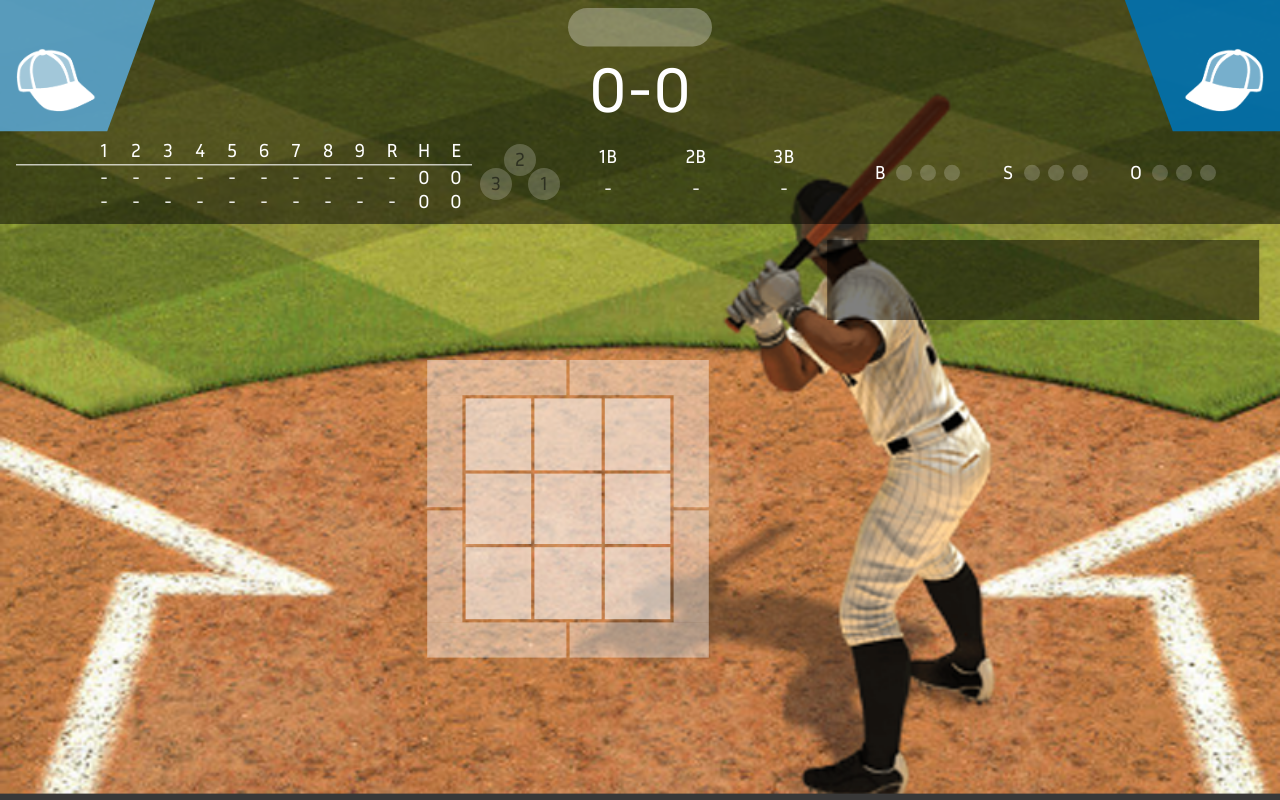
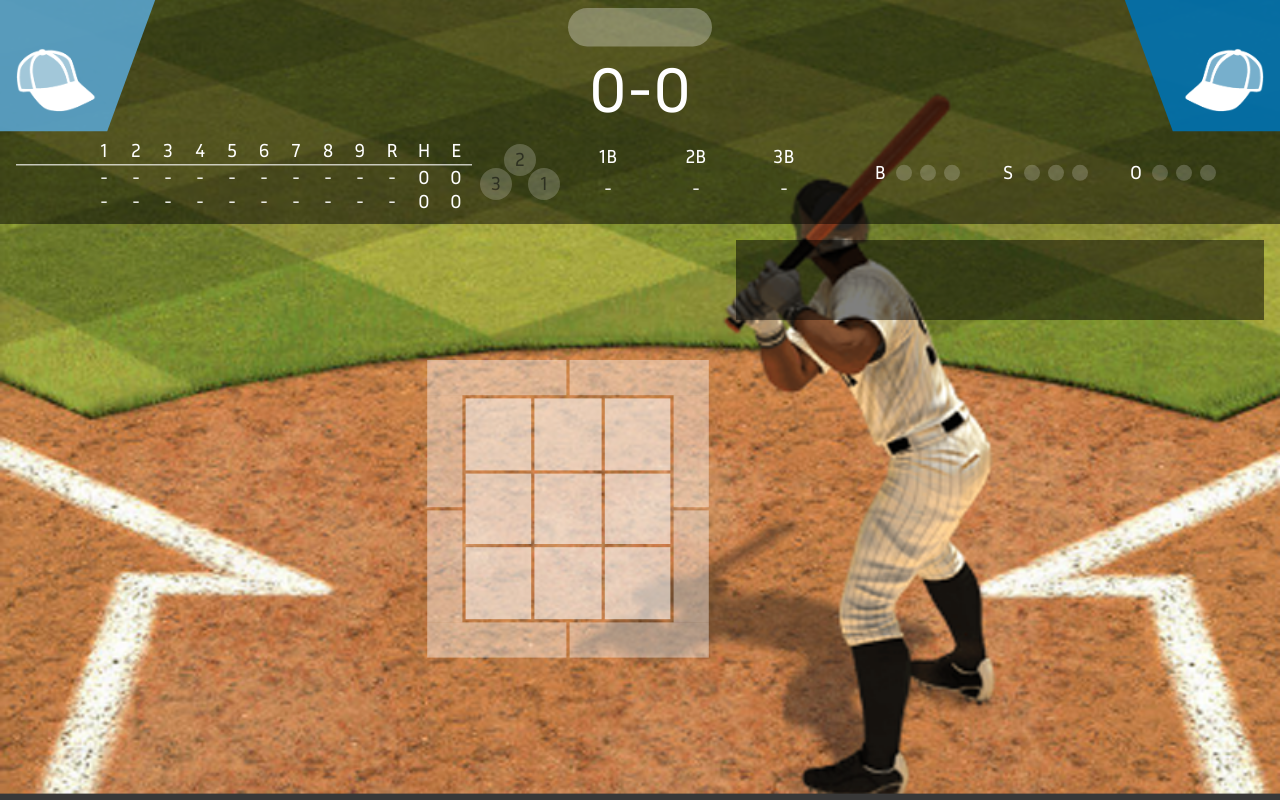
Before and after one commit to Pharaon3/baseball-live-match-tracker, a plain HTML site: page index.html in a window 1280 px wide. Drawn offline with nearby package versions, Linux system fonts and the light colour scheme; animation ran at ten frames a second.

Commit message:
overplay 3X

```diff
--- a/index.html
+++ b/index.html
@@ -47,49 +47,49 @@
           <text id="awayRole" font-size="18" x="695" y="40" text-anchor="end" fill="#fff"></text>
           <text id="awayMember" font-size="26" x="705" y="70" text-anchor="end" fill="#fff"></text>
         </g>
-        <g id="overGroup" transform='translate(517, 150)'>
-          <rect id="overBackground" x='0' y='0' width='270' height='50' fill-opacity='0.5' />
-          <text id="overNumber1" font-size="12" x="20" y="20" text-anchor="middle" fill="#fff"></text>
-          <text id="overNumber2" font-size="12" x="60" y="20" text-anchor="middle" fill="#fff"></text>
-          <text id="overNumber3" font-size="12" x="100" y="20" text-anchor="middle" fill="#fff"></text>
-          <text id="overNumber4" font-size="12" x="140" y="20" text-anchor="middle" fill="#fff"></text>
-          <text id="overNumber5" font-size="12" x="180" y="20" text-anchor="middle" fill="#fff"></text>
-          <text id="overNumber6" font-size="12" x="220" y="20" text-anchor="middle" fill="#fff"></text>
-          <text id="overNumber7" font-size="12" x="220" y="20" text-anchor="middle" fill="#fff"></text>
-          <text id="overNumber8" font-size="12" x="220" y="20" text-anchor="middle" fill="#fff"></text>
-          <text id="overNumber9" font-size="12" x="220" y="20" text-anchor="middle" fill="#fff"></text>
-          <text id="overNumber10" font-size="12" x="220" y="20" text-anchor="middle" fill="#fff"></text>
-          <text id="overNumber11" font-size="12" x="220" y="20" text-anchor="middle" fill="#fff"></text>
-          <text id="overNumber12" font-size="12" x="220" y="20" text-anchor="middle" fill="#fff"></text>
-          <text id="overNumber13" font-size="12" x="220" y="20" text-anchor="middle" fill="#fff"></text>
-          <text id="overNumber14" font-size="12" x="220" y="20" text-anchor="middle" fill="#fff"></text>
-          <text id="overNumber15" font-size="12" x="220" y="20" text-anchor="middle" fill="#fff"></text>
-          <text id="overNumber16" font-size="12" x="220" y="20" text-anchor="middle" fill="#fff"></text>
-          <text id="overNumber17" font-size="12" x="220" y="20" text-anchor="middle" fill="#fff"></text>
-          <text id="overNumber18" font-size="12" x="220" y="20" text-anchor="middle" fill="#fff"></text>
-          <text id="overNumber19" font-size="12" x="220" y="20" text-anchor="middle" fill="#fff"></text>
-          <text id="overNumber20" font-size="12" x="220" y="20" text-anchor="middle" fill="#fff"></text>
+        <g id="overGroup" transform='translate(460, 150)'>
+          <rect id="overBackground" x='0' y='0' width='330' height='50' fill-opacity='0.5' />
+          <text id="overNumber1" font-size="20" x="27" y="20" text-anchor="middle" fill="#fff"></text>
+          <text id="overNumber2" font-size="20" x="82" y="20" text-anchor="middle" fill="#fff"></text>
+          <text id="overNumber3" font-size="20" x="137" y="20" text-anchor="middle" fill="#fff"></text>
+          <text id="overNumber4" font-size="20" x="192" y="20" text-anchor="middle" fill="#fff"></text>
+          <text id="overNumber5" font-size="20" x="247" y="20" text-anchor="middle" fill="#fff"></text>
+          <text id="overNumber6" font-size="20" x="302" y="20" text-anchor="middle" fill="#fff"></text>
+          <text id="overNumber7" font-size="20" x="302" y="20" text-anchor="middle" fill="#fff"></text>
+          <text id="overNumber8" font-size="20" x="302" y="20" text-anchor="middle" fill="#fff"></text>
+          <text id="overNumber9" font-size="20" x="302" y="20" text-anchor="middle" fill="#fff"></text>
+          <text id="overNumber10" font-size="20" x="302" y="20" text-anchor="middle" fill="#fff"></text>
+          <text id="overNumber11" font-size="20" x="302" y="20" text-anchor="middle" fill="#fff"></text>
+          <text id="overNumber12" font-size="20" x="302" y="20" text-anchor="middle" fill="#fff"></text>
+          <text id="overNumber13" font-size="20" x="302" y="20" text-anchor="middle" fill="#fff"></text>
+          <text id="overNumber14" font-size="20" x="302" y="20" text-anchor="middle" fill="#fff"></text>
+          <text id="overNumber15" font-size="20" x="302" y="20" text-anchor="middle" fill="#fff"></text>
+          <text id="overNumber16" font-size="20" x="302" y="20" text-anchor="middle" fill="#fff"></text>
+          <text id="overNumber17" font-size="20" x="302" y="20" text-anchor="middle" fill="#fff"></text>
+          <text id="overNumber18" font-size="20" x="302" y="20" text-anchor="middle" fill="#fff"></text>
+          <text id="overNumber19" font-size="20" x="302" y="20" text-anchor="middle" fill="#fff"></text>
+          <text id="overNumber20" font-size="20" x="302" y="20" text-anchor="middle" fill="#fff"></text>
 
-          <text id="overState1" font-size="12" x="20" y="40" text-anchor="middle" fill="#fff"> </text>
-          <text id="overState2" font-size="12" x="60" y="40" text-anchor="middle" fill="#fff"> </text>
-          <text id="overState3" font-size="12" x="100" y="40" text-anchor="middle" fill="#fff"> </text>
-          <text id="overState4" font-size="12" x="140" y="40" text-anchor="middle" fill="#fff"> </text>
-          <text id="overState5" font-size="12" x="180" y="40" text-anchor="middle" fill="#fff"> </text>
-          <text id="overState6" font-size="12" x="220" y="40" text-anchor="middle" fill="#fff"> </text>
-          <text id="overState7" font-size="12" x="220" y="40" text-anchor="middle" fill="#fff"> </text>
-          <text id="overState8" font-size="12" x="220" y="40" text-anchor="middle" fill="#fff"> </text>
-          <text id="overState9" font-size="12" x="220" y="40" text-anchor="middle" fill="#fff"> </text>
-          <text id="overState10" font-size="12" x="220" y="40" text-anchor="middle" fill="#fff"> </text>
-          <text id="overState11" font-size="12" x="220" y="40" text-anchor="middle" fill="#fff"> </text>
-          <text id="overState12" font-size="12" x="220" y="40" text-anchor="middle" fill="#fff"> </text>
-          <text id="overState13" font-size="12" x="220" y="40" text-anchor="middle" fill="#fff"> </text>
-          <text id="overState14" font-size="12" x="220" y="40" text-anchor="middle" fill="#fff"> </text>
-          <text id="overState15" font-size="12" x="220" y="40" text-anchor="middle" fill="#fff"> </text>
-          <text id="overState16" font-size="12" x="220" y="40" text-anchor="middle" fill="#fff"> </text>
-          <text id="overState17" font-size="12" x="220" y="40" text-anchor="middle" fill="#fff"> </text>
-          <text id="overState18" font-size="12" x="220" y="40" text-anchor="middle" fill="#fff"> </text>
-          <text id="overState19" font-size="12" x="220" y="40" text-anchor="middle" fill="#fff"> </text>
-          <text id="overState20" font-size="12" x="220" y="40" text-anchor="middle" fill="#fff"> </text>
+          <text id="overState1" font-size="20" x="27" y="40" text-anchor="middle" fill="#fff"> </text>
+          <text id="overState2" font-size="20" x="82" y="40" text-anchor="middle" fill="#fff"> </text>
+          <text id="overState3" font-size="20" x="137" y="40" text-anchor="middle" fill="#fff"> </text>
+          <text id="overState4" font-size="20" x="192" y="40" text-anchor="middle" fill="#fff"> </text>
+          <text id="overState5" font-size="20" x="247" y="40" text-anchor="middle" fill="#fff"> </text>
+          <text id="overState6" font-size="20" x="302" y="40" text-anchor="middle" fill="#fff"> </text>
+          <text id="overState7" font-size="20" x="302" y="40" text-anchor="middle" fill="#fff"> </text>
+          <text id="overState8" font-size="20" x="302" y="40" text-anchor="middle" fill="#fff"> </text>
+          <text id="overState9" font-size="20" x="302" y="40" text-anchor="middle" fill="#fff"> </text>
+          <text id="overState10" font-size="20" x="302" y="40" text-anchor="middle" fill="#fff"> </text>
+          <text id="overState11" font-size="20" x="302" y="40" text-anchor="middle" fill="#fff"> </text>
+          <text id="overState12" font-size="20" x="302" y="40" text-anchor="middle" fill="#fff"> </text>
+          <text id="overState13" font-size="20" x="302" y="40" text-anchor="middle" fill="#fff"> </text>
+          <text id="overState14" font-size="20" x="302" y="40" text-anchor="middle" fill="#fff"> </text>
+          <text id="overState15" font-size="20" x="302" y="40" text-anchor="middle" fill="#fff"> </text>
+          <text id="overState16" font-size="20" x="302" y="40" text-anchor="middle" fill="#fff"> </text>
+          <text id="overState17" font-size="20" x="302" y="40" text-anchor="middle" fill="#fff"> </text>
+          <text id="overState18" font-size="20" x="302" y="40" text-anchor="middle" fill="#fff"> </text>
+          <text id="overState19" font-size="20" x="302" y="40" text-anchor="middle" fill="#fff"> </text>
+          <text id="overState20" font-size="20" x="302" y="40" text-anchor="middle" fill="#fff"> </text>
 
         </g>
         <g id="baseGroup" transform="translate(300, 100)">
--- a/js/controller.js
+++ b/js/controller.js
@@ -17,6 +17,7 @@ var currentBattNumber;
 var isLimitedCov = false;
 var atbatNumber = 0;
 var overAtBat = { number: 0, pitchnumber: 0 };
+var isMiddleOfTheInning = false;
 
 function countdown() {
   var interval = setInterval(function () {
@@ -64,6 +65,9 @@ function countdown() {
         if ($("#center_text").text != "End Of Inning")
           setCenterFrame("MIDDLE OF THE INNING", homeScore + " : " + awayScore);
       }
+    }
+    if (isMiddleOfTheInning) {
+      setCenterFrame("MIDDLE OF THE INNING", homeScore + " : " + awayScore);
     }
   }, timeInterval);
 }
@@ -235,14 +239,17 @@ function stepInitialize() {
       setCenterFrame("End of inning", homeScore + " : " + awayScore);
       $("#period").text(order(match["p"] % 10));
     } else {
-      if ($("#center_text").text != "End Of Inning")
+      if ($("#center_text").text != "End Of Inning"){
         setCenterFrame("MIDDLE OF THE INNING", homeScore + " : " + awayScore);
+        isMiddleOfTheInning = true;
+      }
     }
   }
   if (
     cs?.atbat?.number != overAtBat?.number ||
     cs?.atbat?.pitchnumber != overAtBat?.pitchnumber
   ) {
+    if(cs?.atbat) isMiddleOfTheInning = false;
     console.log("cs?.atbat", cs?.atbat);
     console.log("overAtBat", overAtBat);
     if (cs["type"] == "batter_out") {
@@ -475,18 +482,28 @@ function setBattingState() {
   });
   if (totalBattingNumber < 6) {
     for (let i = 1; i < 7; i++) {
-      $("#overNumber" + i).attr("x", -20 + i * 40);
-      $("#overState" + i).attr("x", -20 + i * 40);
+      $("#overNumber" + i).attr("x", -28 + i * 55);
+      $("#overState" + i).attr("x", -28 + i * 55);
+      $("#overNumber" + i).attr("font-size", 20);
+      $("#overState" + i).attr("font-size", 20);
     }
   } else {
     for (let i = 1; i <= totalBattingNumber; i++) {
       $("#overNumber" + i).attr(
         "x",
-        20 + ((i - 1) * 230) / (totalBattingNumber - 1)
+        27 + ((i - 1) * 330) / (totalBattingNumber - 1)
       );
       $("#overState" + i).attr(
         "x",
-        20 + ((i - 1) * 230) / (totalBattingNumber - 1)
+        27 + ((i - 1) * 330) / (totalBattingNumber - 1)
+      );
+      $("#overNumber" + i).attr(
+        "font-size",
+        26 - totalBattingNumber
+      );
+      $("#overState" + i).attr(
+        "font-size",
+        26 - totalBattingNumber
       );
     }
   }
```
